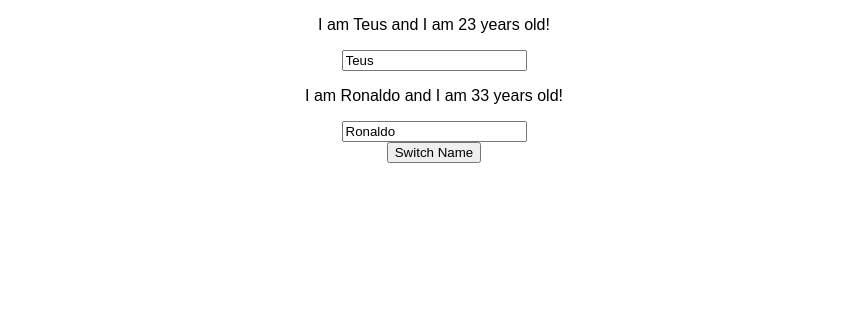
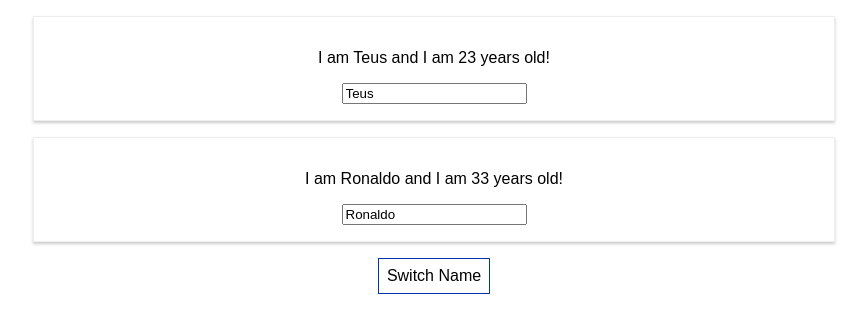
Before and after one commit to teustoscano/my-react-course, a React (Create React App) app: page / in a window 1280 px wide. Shown: the top 320 px of the page, without its empty margins (206-1073 px from the left). Built offline with nearby package versions, Linux system fonts and the light colour scheme.

Commit message:
Adding css for component

```diff
--- a/src/App.js
+++ b/src/App.js
@@ -33,11 +33,18 @@ class App extends Component {
   }
 
   render() {
+    const style = {
+    	backgroundColor: 'white',
+    	font: 'inherit',
+    	border: '1px solid #03a',
+    	padding: '8px'
+    };
+
     return (
       <div className="App">
       <Person name={this.state.persons[0].name} age={this.state.persons[0].age} click={this.switchNameHandler.bind(this, 'Toto')}/>
       <Person name={this.state.persons[1].name} age={this.state.persons[1].age} changed={this.nameChangeHandler}/>
-      <button onClick={() => this.switchNameHandler('Matheus')}>Switch Name</button>
+      <button style={style} onClick={() => this.switchNameHandler('Matheus')}>Switch Name</button>
       </div>
     );
   }
--- /dev/null
+++ b/src/Person/Person.css
@@ -0,0 +1,8 @@
+.Person{
+	width: 60%;
+	margin: 16px auto;
+	border: 1px solid #eee;
+	padding: 16px;
+	box-shadow: 0 2px 3px #ccc;
+	text-align: center;
+}
--- a/src/Person/Person.js
+++ b/src/Person/Person.js
@@ -1,8 +1,9 @@
 import React from 'react';
+import './Person.css';
 
 const person = (props) => {
 	return(
-		<div>
+		<div className="Person">
 			<p onClick={props.click}>I am {props.name} and I am {props.age} years old!</p>
 			<input type="text" onChange={props.changed} value={props.name}/>
 		</div>
```
